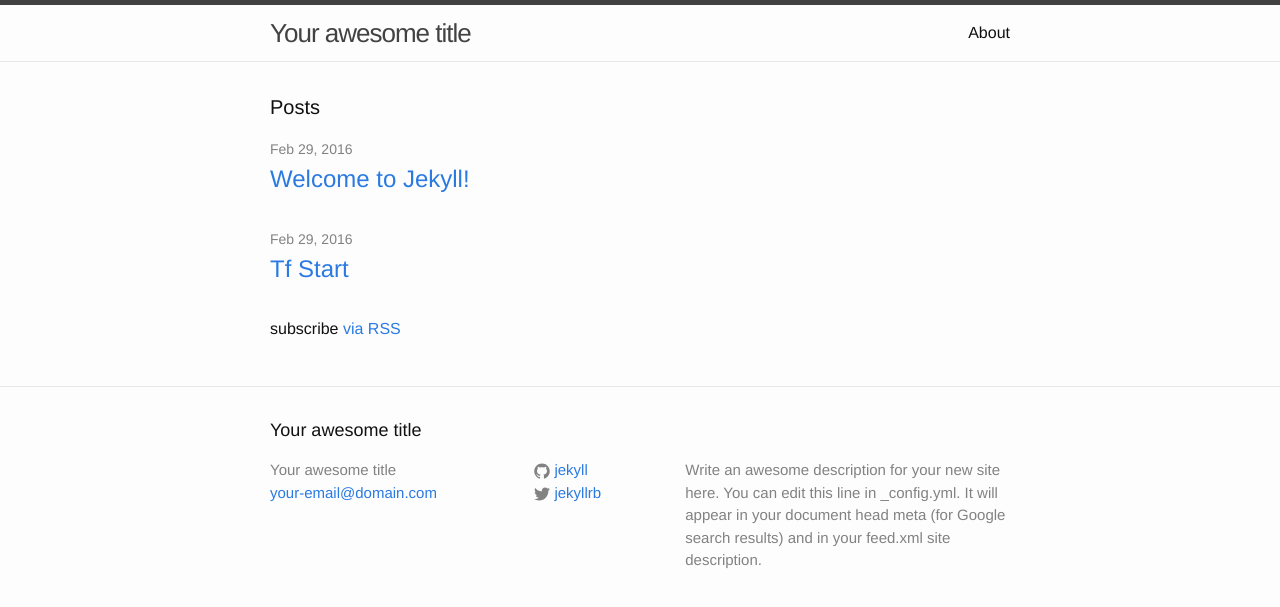
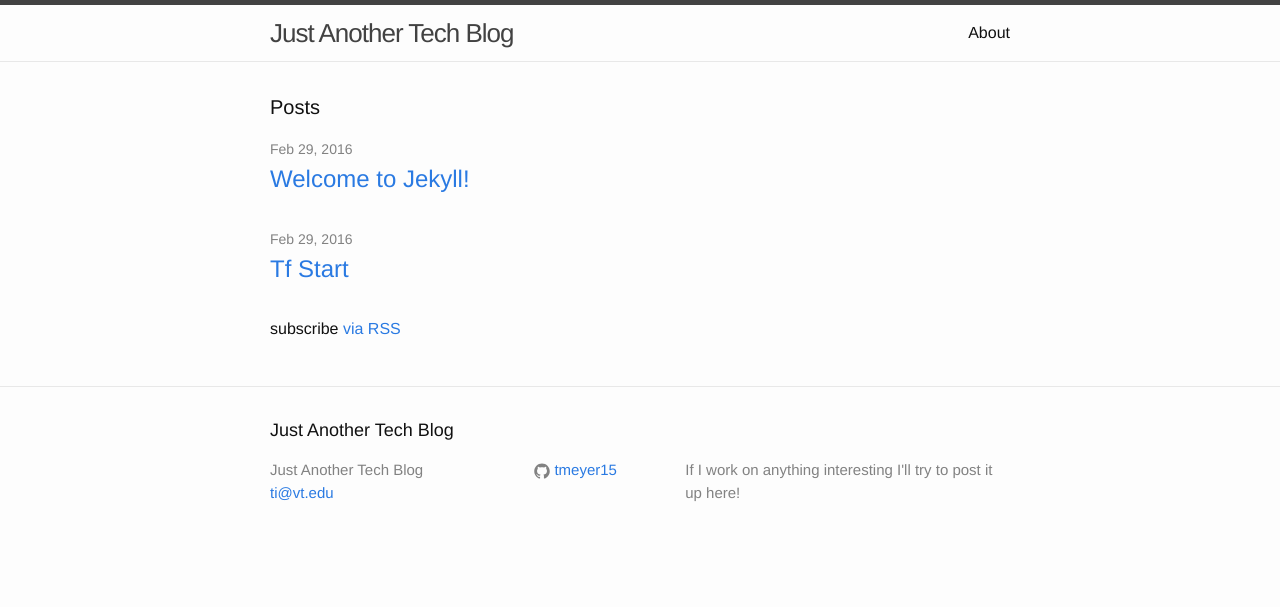
Before and after one commit to tmeyer15/tmeyer15.github.io, a Jekyll site: the page built from index.html, in a window 1280 px wide. Shown: the top 607 px of the page. Built offline with Jekyll 4.4.1, drawn with Linux system fonts in a browser that asks for light colours.

Commit message:
Updated yml

```diff
--- a/_config.yml
+++ b/_config.yml
@@ -6,16 +6,14 @@
 # 'jekyll serve'. If you change this file, please restart the server process.
 
 # Site settings
-title: Your awesome title
-email: your-email@domain.com
+title: Just Another Tech Blog
+email: ti@vt.edu
 description: > # this means to ignore newlines until "baseurl:"
-  Write an awesome description for your new site here. You can edit this
-  line in _config.yml. It will appear in your document head meta (for
-  Google search results) and in your feed.xml site description.
+  If I work on anything interesting I'll try to post it up here!
 baseurl: "" # the subpath of your site, e.g. /blog
-url: "http://yourdomain.com" # the base hostname & protocol for your site
-twitter_username: jekyllrb
-github_username:  jekyll
+url: "http://timmymeyer.com" # the base hostname & protocol for your site
+#twitter_username: jekyllrb
+github_username:  tmeyer15
 
 # Build settings
 markdown: kramdown
```
Also changed, not shown: _posts/2016-02-29-tf-start.md (+1 -1 lines).
